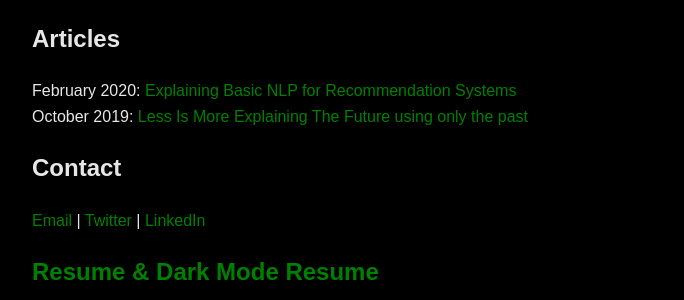
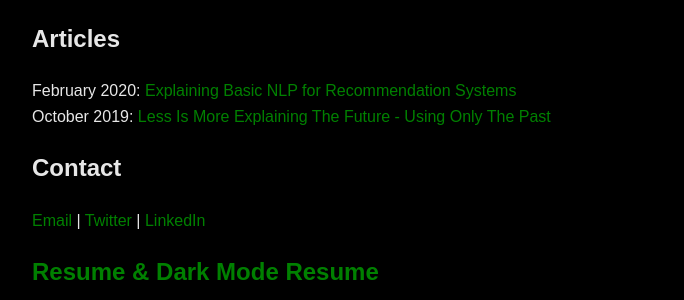
Before and after one commit to pragmatizt/ira_evangelista.github.io, a Jekyll site: the page built from index.md, in a window 1280 px wide. Shown: the part 957-1257 px from the top of the page, without its empty margins (296-980 px from the left). Built offline with Jekyll 4.4.1, drawn with Linux system fonts in a browser that asks for light colours; our own code applies the rules of GitHub Pages for plain Markdown files.

```diff
--- a/index.md
+++ b/index.md
@@ -17,7 +17,7 @@ January 2020: [Basic Perceptron Neural Network in Python from Scratch](https://g
 
 ## Articles
 February 2020: [Explaining Basic NLP for Recommendation Systems](https://colab.research.google.com/drive/1n0QHVKLmjHhb1J0PVumoxq58-1OevP5b)
-October 2019: [Less Is More Explaining The Future using only the past](https://medium.com/wooden-information/less-is-more-904427f568e0)
+October 2019: [Less Is More Explaining The Future - Using Only The Past](https://medium.com/wooden-information/less-is-more-904427f568e0)
 
 ## Contact
 [Email](mailto:geoffreygordonashbrook@gmail.com) | [Twitter](https://twitter.com/GG_Ashbrook) | [LinkedIn](https://www.linkedin.com/in/geoffrey-gordon-ashbrook//)
```
